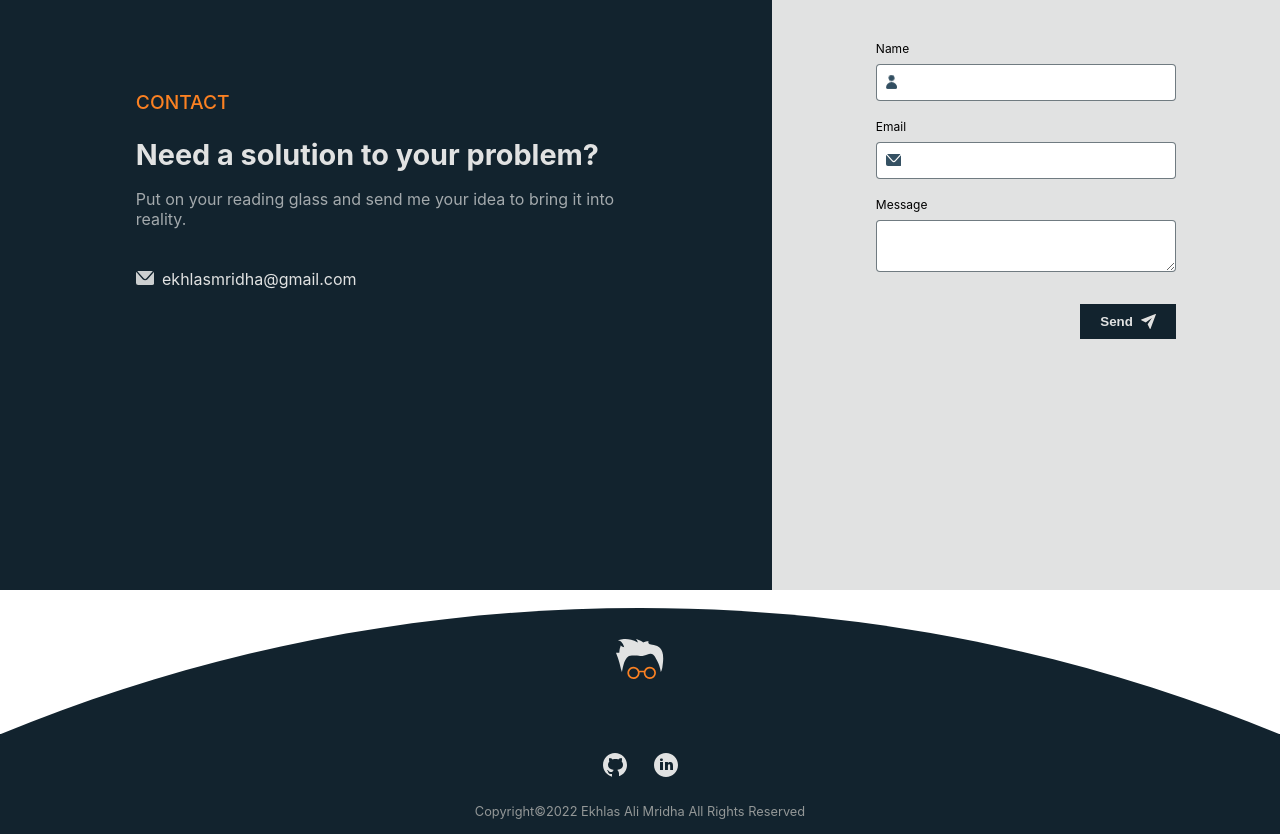
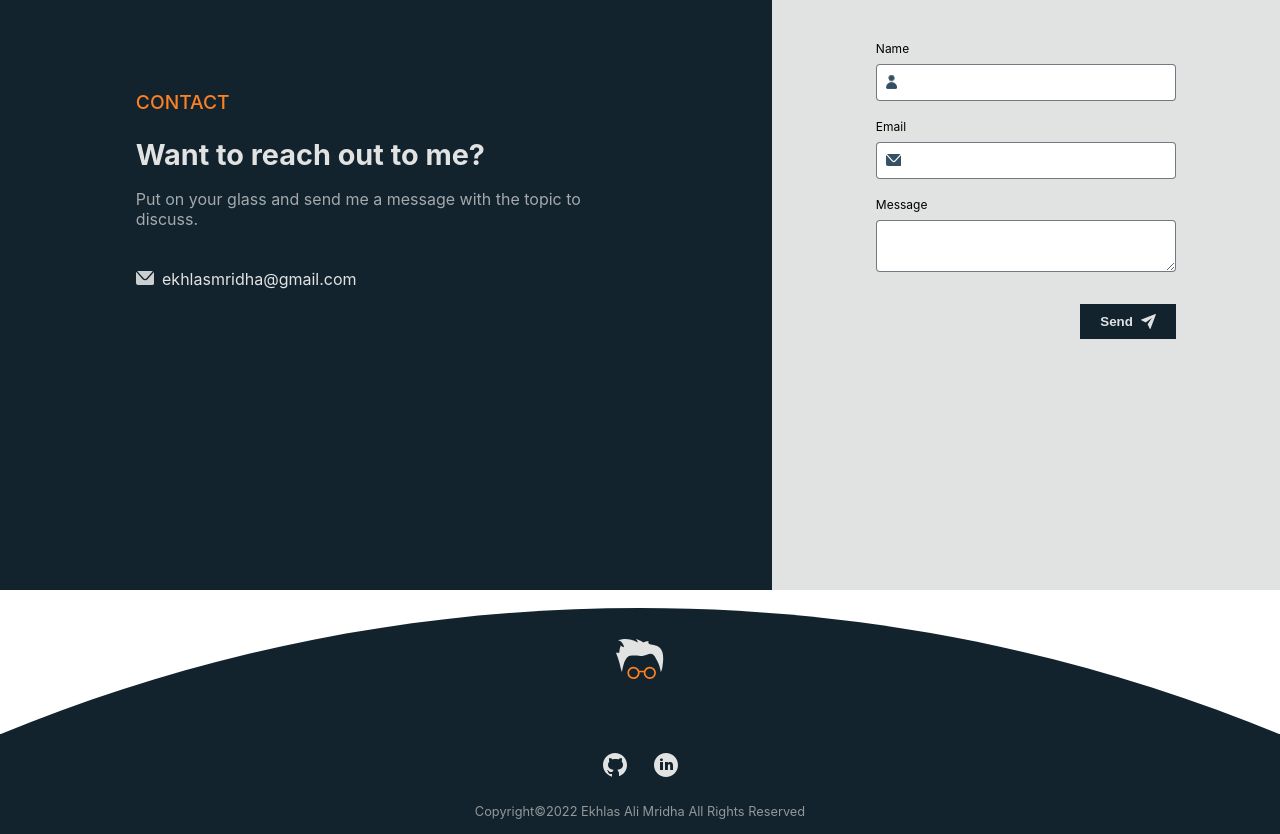
Before and after one commit to EkhlasMridha/portfolio, a React (Create React App) app: page / in a window 1280 px wide. Shown: the part 2720-3554 px from the top of the page. Built offline with nearby package versions, Linux system fonts and the light colour scheme.

Commit message:
animation fix + contact content modify

```diff
--- a/src/pages/Contacts/Contact.scss
+++ b/src/pages/Contacts/Contact.scss
@@ -176,6 +176,7 @@
   transition: 0.2s ease-in-out;
   &:hover {
     color: theme.$highlight-color;
+    letter-spacing: 2px;
   }
   a {
     text-decoration: none;
--- a/src/pages/Contacts/Contact.tsx
+++ b/src/pages/Contacts/Contact.tsx
@@ -14,12 +14,9 @@ export const Contact = (props: any) => {
           <div className="uppercase highlight-color contact-title cursor-text">
             Contact
           </div>
-          <div className="question cursor-text">
-            Need a solution to your problem?
-          </div>
+          <div className="question cursor-text">Want to reach out to me?</div>
           <div className="q-detail cursor-text">
-            Put on your reading glass and send me your idea to bring it into
-            reality.
+            Put on your glass and send me a message with the topic to discuss.
           </div>
           <div className="contact-mail cursor-pointer">
             <MailIFilled height={"14px"} />
--- a/src/pages/RootPage.tsx
+++ b/src/pages/RootPage.tsx
@@ -8,7 +8,7 @@ import { Works } from "./Works/Works";
 
 const RootPage = () => {
   useEffect(() => {
-    let content = document.querySelector(".about-container");
+    let content = document.querySelector(".about-content");
     if ((content ?? "") !== "") {
       obServeAndAnimateAbout(content as Element);
     }
@@ -29,7 +29,7 @@ const RootPage = () => {
           aboutHeader.classList.add("animate-about-header");
           return; // if we added the class, exit the function
         }
-
+        console.log("access");
         // We're not intersecting, so remove the class!
         aboutDesc.classList.remove("animate-desc");
         aboutHeader.classList.remove("animate-about-header");
```
